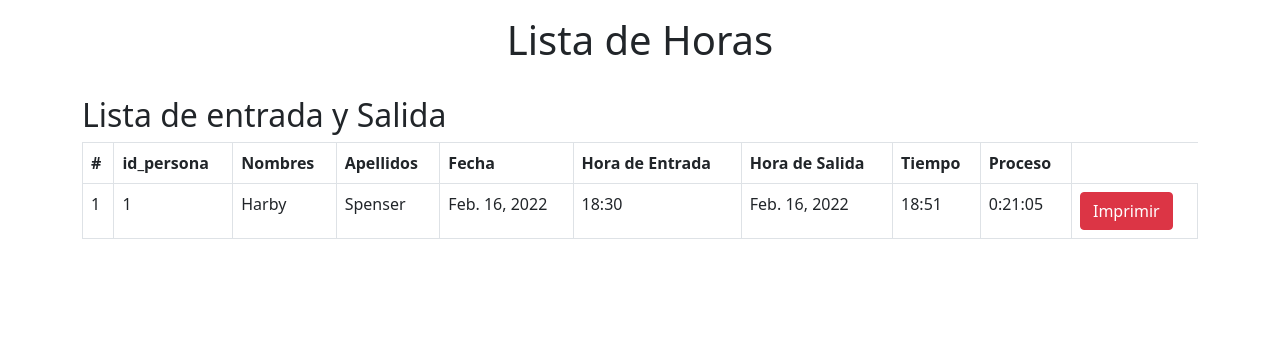
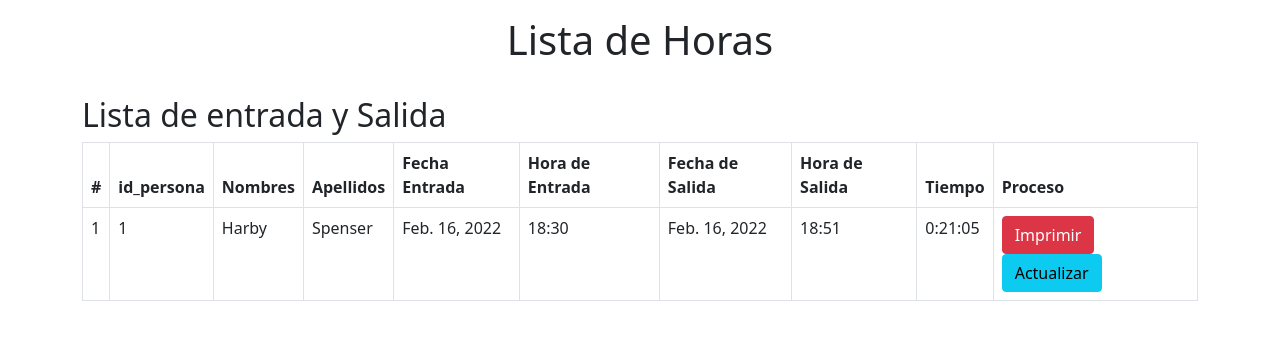
Before and after one commit to alhexanderad/django-examples, a Django app: page /student/record/ in a window 1280 px wide. Shown: the top 340 px of the page. Run offline with Django 3.2, Linux system fonts and the light colour scheme; data comes from the database, SQL or seed files in the repository; both versions use the stored data as it was after the commit.

Commit message:
se realizo cambios en la base de datos de exit_at y entry_at

```diff
--- a/student/models.py
+++ b/student/models.py
@@ -1,10 +1,13 @@
 from django.db import models
 from django.utils.translation import gettext as _
+from django.core.validators import RegexValidator
 
 class Apprentice(models.Model):
   id_app = models.AutoField(primary_key=True)
   name = models.CharField(_("Nombres"), max_length=100, help_text="Debe de ingresar sus nombres completos")
   surname = models.CharField(_("Apellidos"), max_length=200, help_text="Ingrese sus apellidos completos")
+  dni_regex = RegexValidator(regex=r'^\+?1?\d{8}', message = ("Debe de ingresar los 8 digitos de DNI"))
+  dni_est = models.CharField( validators=[dni_regex], max_length=8, unique=True)
   created_at = models.DateTimeField(_("Creado"), auto_now_add=True)
   updated_at = models.DateTimeField(_("Actualizado"), auto_now=True)
 
@@ -15,9 +18,9 @@ class Assistance(models.Model):
   id_ass = models.AutoField(primary_key=True)
   apprentice = models.ForeignKey(Apprentice, verbose_name=_("Aprendis"), on_delete=models.CASCADE)
   entry_boolean = models.BooleanField(default=False)
-  entry_at = models.DateTimeField(_("Hora de Ingreso"), auto_now_add=True)
+  entry_at = models.DateTimeField(_("Hora de Ingreso"), blank=True, null=True)
   exit_boolean = models.BooleanField(default=False)
-  exit_at = models.DateTimeField(_("Hora de Salida"), auto_now=True)
+  exit_at = models.DateTimeField(_("Hora de Salida"), blank=True, null=True)
 
   def __str__(self):
     return str(self.apprentice)
--- a/student/templates/student/record.html
+++ b/student/templates/student/record.html
@@ -30,8 +30,9 @@
         <th scope="col">id_persona</th>
         <th scope="col">Nombres</th>
         <th scope="col">Apellidos</th>
-        <th scope="col">Fecha</th>
+        <th scope="col">Fecha Entrada</th>
         <th scope="col">Hora de Entrada</th>
+        <th scope="col">Fecha de Salida</th>
         <th scope="col">Hora de Salida</th>
         <th scope="col">Tiempo</th>
         <th scope="col">Proceso</th>
@@ -49,7 +50,7 @@
           <td>{{a.exit_at|date}}</td>
           <td>{{a.exit_at|time:"H:i"}}</td>
           <td>{{ d }}</td>
-          <td><button type="button" class="btn btn-danger">Imprimir</button></td>
+          <td><button type="button" class="btn btn-danger">Imprimir</button> <button type="button" class="btn btn-info">Actualizar</button></td>
       </tr>
     {% endfor %}
     </tbody>
```
Also changed, not shown: exampla_db.sqlite3, student/migrations/0001_initial.py.
